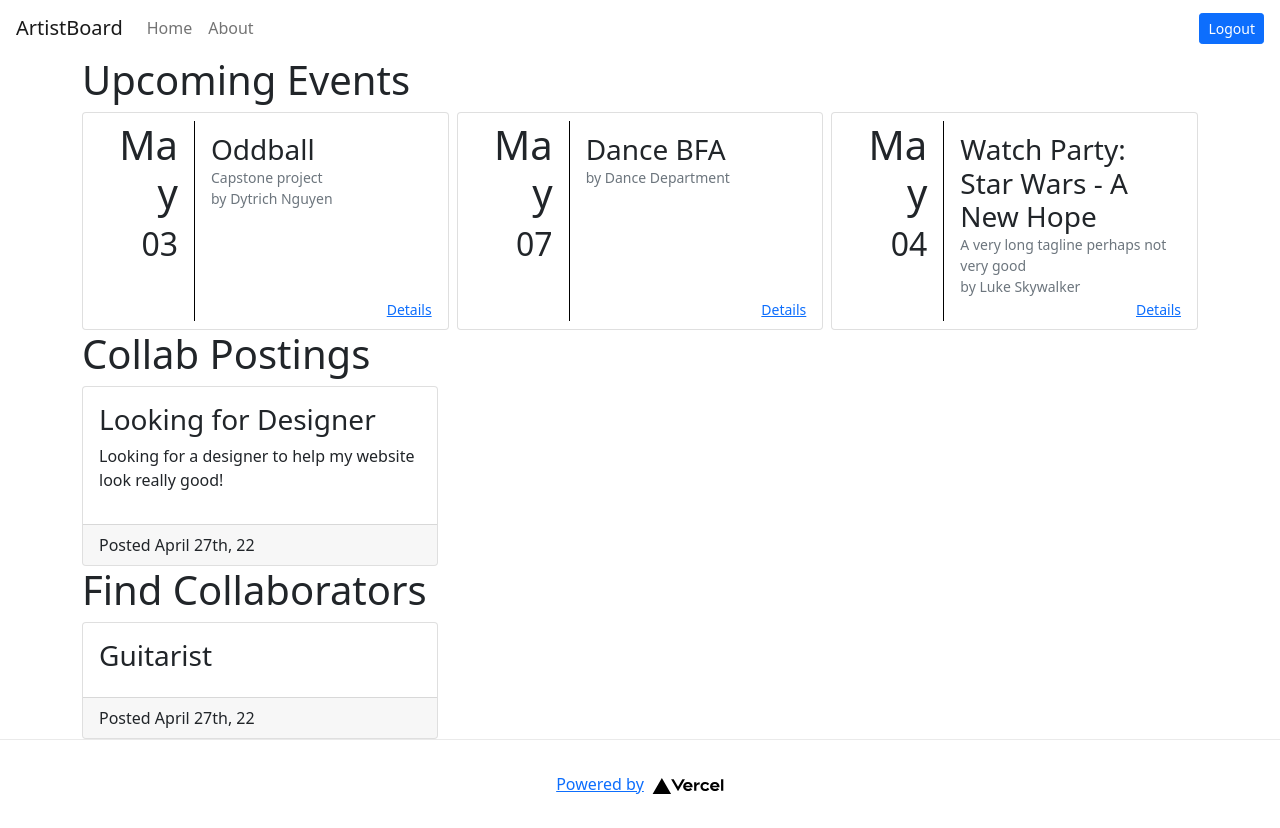
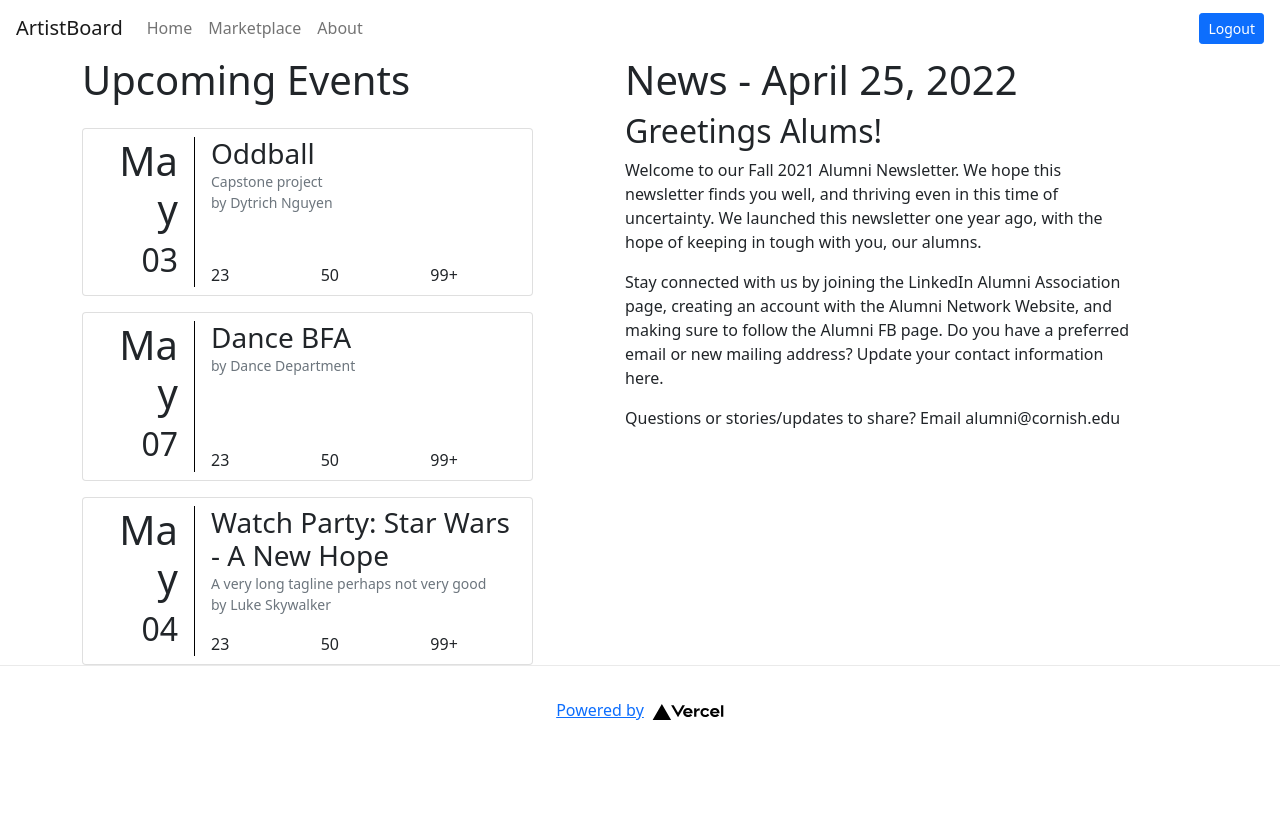
Before and after one commit to NguyenDytrich/ArtistBoard, a Next.js app: page / in a window 1280 px wide. After the commit the page ends 800 px from the top, so only its background shows below. Built offline with nearby package versions, Linux system fonts and the light colour scheme; no server answers; sample sign-in values are in the browser's storage.

Commit message:
Scaffold calendar event things

```diff
--- a/components/calendar/event/PreviewCard.tsx
+++ b/components/calendar/event/PreviewCard.tsx
@@ -1,5 +1,5 @@
 import { DateTime } from "luxon";
-import { Card } from "react-bootstrap";
+import { Card, Col, OverlayTrigger, Row, Tooltip } from "react-bootstrap";
 
 interface EventPreviewProps {
   date: DateTime;
@@ -24,6 +24,7 @@ const PreviewCard: React.FC<EventPreviewProps> = ({
         <div
           style={{
             textAlign: "right",
+            minWidth: "6rem",
             width: "6rem",
             paddingRight: "1em",
             marginLeft: "1em",
@@ -36,7 +37,6 @@ const PreviewCard: React.FC<EventPreviewProps> = ({
         </div>
         <div
           style={{
-            marginTop: "0.75rem",
             flexGrow: 1,
             marginRight: "1em",
             display: "flex",
@@ -45,15 +45,33 @@ const PreviewCard: React.FC<EventPreviewProps> = ({
           }}
         >
           <div>
+            <div style={{float: "right" }}>
+              <OverlayTrigger overlay={<Tooltip>Go event page</Tooltip>}>
+                <i className="bi-box-arrow-up-right"></i>
+              </OverlayTrigger>
+            </div>
             <h3 className="mb-0">{title}</h3>
             {tagline ? <div className="text-muted small">{tagline}</div> : null}
             <div className="text-muted small">by {organizer}</div>
           </div>
-          <div className="text-end">
-            <a className="small" href={url}>
-              Details
-            </a>
-          </div>
+          <Row className={tagline ? "mt-3" : ""}>
+            <Col>
+              <OverlayTrigger overlay={<Tooltip>Comment</Tooltip>}>
+                <span><i className="bi-chat"></i> 23</span>
+              </OverlayTrigger>
+            </Col>
+            <Col>
+              <OverlayTrigger overlay={<Tooltip>Like</Tooltip>}>
+                <span><i className="bi-heart"></i> 50</span>
+              </OverlayTrigger>
+            </Col>
+            <Col>
+              <OverlayTrigger overlay={<Tooltip>RSVP</Tooltip>}>
+                <span><i className="bi-calendar"></i> 99+</span>
+              </OverlayTrigger>
+            </Col>
+          </Row>
+
         </div>
       </div>
     </Card>
--- a/components/form/DateTimeField/DatePicker/PopoverContent.tsx
+++ b/components/form/DateTimeField/DatePicker/PopoverContent.tsx
@@ -101,8 +101,8 @@ const PopoverContent: React.FC<PopoverContentProps> = forwardRef<
               <th className={styles.cell}>F</th>
               <th className={styles.cell}>S</th>
             </tr>
-            {dates().map((v) => (
-              <tr>{v}</tr>
+            {dates().map((v, i) => (
+              <tr key={i}>{v}</tr>
             ))}
           </thead>
         </Table>
@@ -110,5 +110,6 @@ const PopoverContent: React.FC<PopoverContentProps> = forwardRef<
     </Popover>
   );
 });
+PopoverContent.displayName = 'DatePickerPopover';
 
 export default PopoverContent;
--- a/components/form/nav/TopNav.tsx
+++ b/components/form/nav/TopNav.tsx
@@ -15,11 +15,14 @@ const TopNav: React.FC = () => {
   return (
     <Navbar className="px-3 d-flex justify-content-between">
       <Nav>
-        <Link href="/">
+        <Link href="/" passHref>
           <Navbar.Brand style={{ cursor: "pointer" }}>ArtistBoard</Navbar.Brand>
         </Link>
         <Link href="/">
           <a className="nav-link">Home</a>
+        </Link>
+        <Link href="/">
+          <a className="nav-link">Marketplace</a>
         </Link>
         <Link href="/about">
           <a className="nav-link">About</a>
--- a/pages/index.tsx
+++ b/pages/index.tsx
@@ -14,30 +14,26 @@ const Home: React.FC = () => {
     <>
       <Script src="https://cdnjs.cloudflare.com/ajax/libs/holder/2.9.8/holder.js" />
       <BaseLayout>
-        <h1>Upcoming Events</h1>
-        <Row lg={3} className="gx-2 align-items-stretch">
-          <Col>
+        <Row>
+          <Col lg={5} className="d-flex flex-column">
+            <h1>Upcoming Events</h1>
             <PreviewCard
-              className="h-100"
+              className="mt-3"
               date={DateTime.fromObject({ year: 2022, month: 5, day: 3 })}
               title={"Oddball"}
               tagline="Capstone project"
               organizer="Dytrich Nguyen"
               url=""
             />
-          </Col>
-          <Col>
             <PreviewCard
-              className="h-100"
+              className="mt-3"
               date={DateTime.fromObject({ year: 2022, month: 5, day: 7 })}
               title={"Dance BFA"}
               organizer="Dance Department"
               url=""
             />
-          </Col>
-          <Col>
             <PreviewCard
-              className="h-100"
+              className="mt-3"
               date={DateTime.fromObject({ year: 2022, month: 5, day: 4 })}
               title={"Watch Party: Star Wars - A New Hope"}
               tagline="A very long tagline perhaps not very good"
@@ -45,30 +41,22 @@ const Home: React.FC = () => {
               url=""
             />
           </Col>
-        </Row>
-        <h1>Collab Postings</h1>
-        <Row lg={3}>
-          <Col>
-            <Card>
-              <Card.Body>
-                <h3>Looking for Designer</h3>
-                <p>
-                  Looking for a designer to help my website look really good!
-                </p>
-              </Card.Body>
-              <Card.Footer>Posted April 27th, 22</Card.Footer>
-            </Card>
-          </Col>
-        </Row>
-        <h1>Find Collaborators</h1>
-        <Row lg={3}>
-          <Col>
-            <Card>
-              <Card.Body>
-                <h3>Guitarist</h3>
-              </Card.Body>
-              <Card.Footer>Posted April 27th, 22</Card.Footer>
-            </Card>
+          <Col lg={7} style={{padding: "0 5em"}}>
+            <h1>News - April 25, 2022</h1>
+            <h2>Greetings Alums!</h2>
+            <p>
+              Welcome to our Fall 2021 Alumni Newsletter. We hope this
+              newsletter finds you well, and thriving even in this time
+              of uncertainty. We launched this newsletter one year ago,
+              with the hope of keeping in tough with you, our alumns.
+            </p>
+            <p>
+              Stay connected with us by joining the LinkedIn Alumni Association page,
+              creating an account with the Alumni Network Website, and making sure
+              to follow the Alumni FB page. Do you have a preferred email or new mailing
+              address? Update your contact information here.
+            </p>
+            <p>Questions or stories/updates to share? Email alumni@cornish.edu</p>
           </Col>
         </Row>
       </BaseLayout>
```
Also changed, not shown: components/form/DateTimeField/TimePicker/PopoverContent.tsx (+4 -3 lines).
